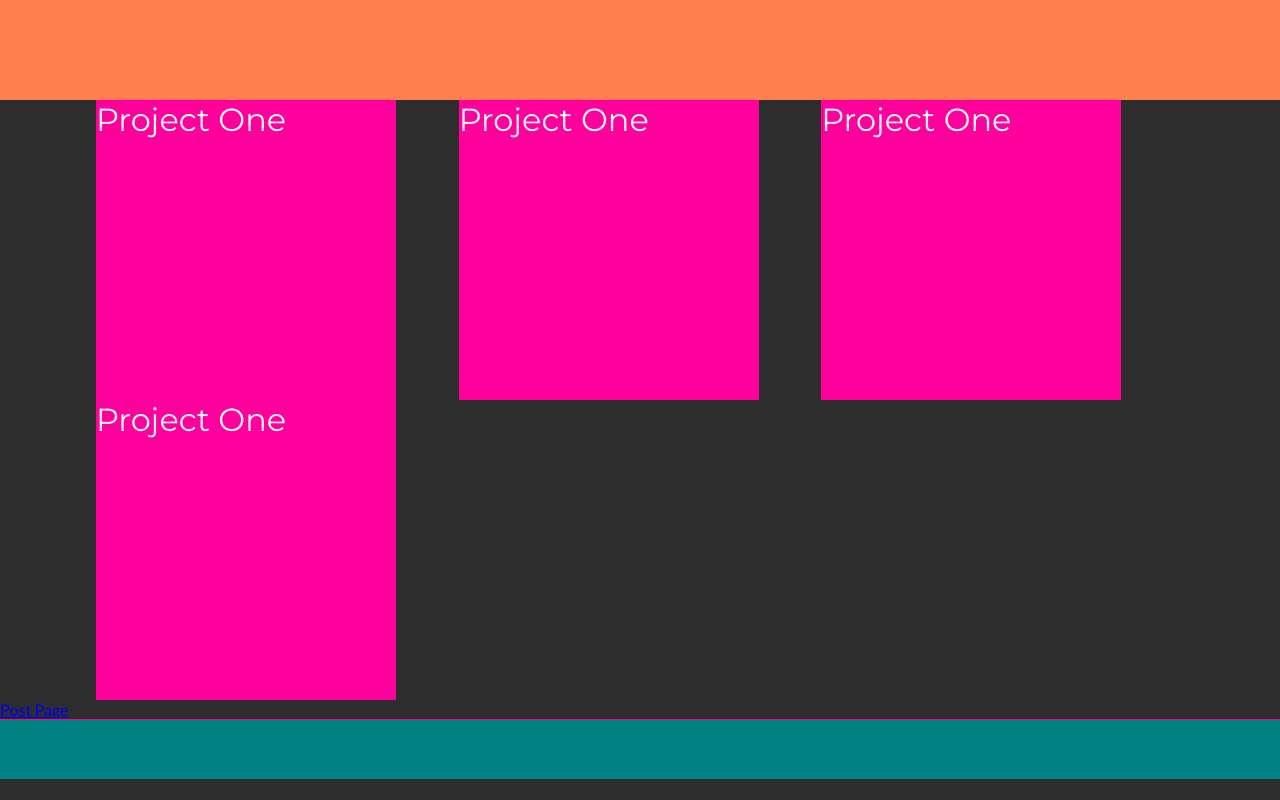
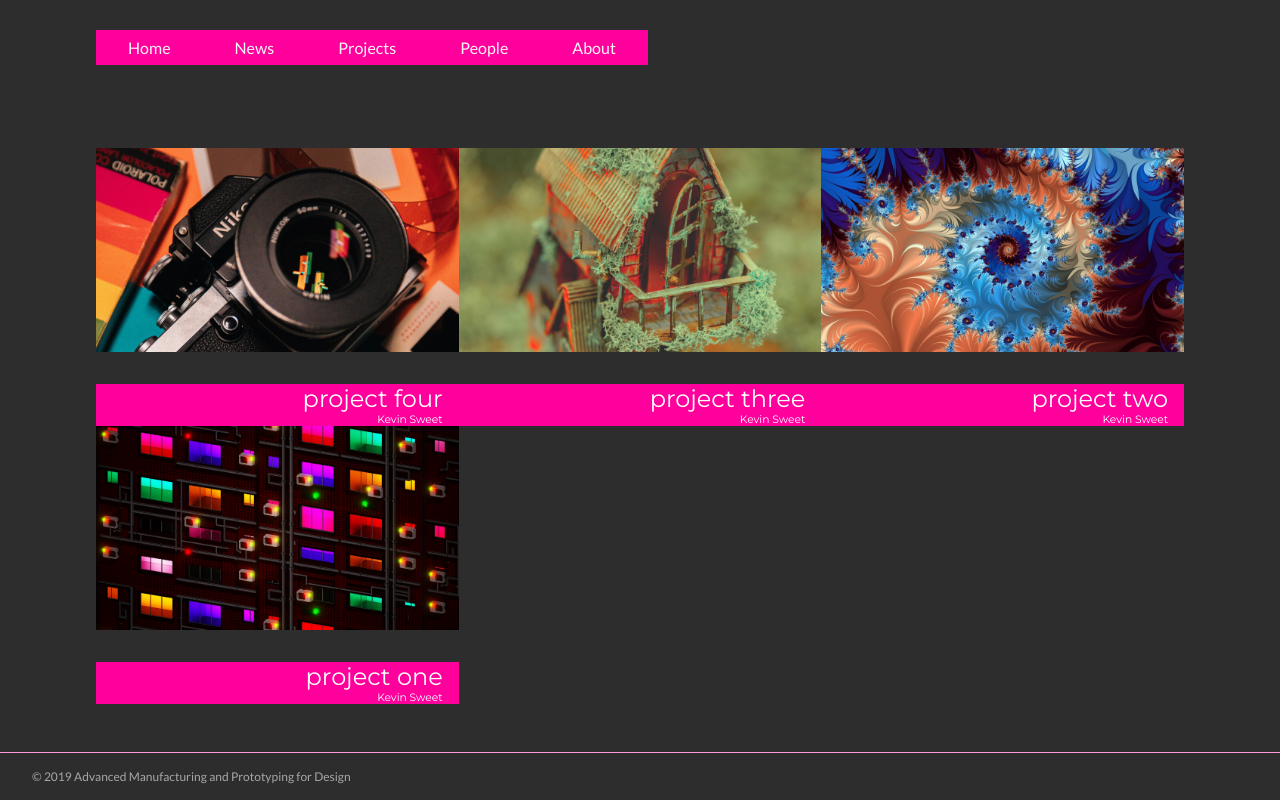
Before and after one commit to ksweet1nz/ampd-v3, a Gatsby site: page / in a window 1280 px wide. Built offline with nearby package versions, Linux system fonts and the light colour scheme; Gatsby itself is replaced by a stand-in of ours.

Commit message:
basic structure in place with styling

```diff
--- a/content/projects/project-four/project-four.mdx
+++ b/content/projects/project-four/project-four.mdx
@@ -13,3 +13,10 @@ Kickstarter cronut hot chicken, jean shorts vegan prism gentrify butcher sustain
 
 ## Heading Two
 Retro _stumptown squid kitsch kinfolk meditation taxidermy_ lomo vegan. Locavore gentrify succulents art party, farm-to-table sustainable ugh. Synth try-hard neutra, kitsch pour-over kinfolk beard quinoa austin tumeric cliche keffiyeh. Gastropub tousled palo santo retro, poke normcore tumeric cray unicorn tbh gochujang street art ramps. Squid bushwick humblebrag, chartreuse wolf meditation pour-over semiotics **polaroid affogato gluten-free. Narwhal XOXO af**, lomo slow-carb art party sustainable salvia messenger bag freegan pour-over four loko gentrify DIY iceland.
+
+
+<div className="post-image">
+
+![](./images/project-1.jpg)
+
+</div>
--- a/gatsby-config.js
+++ b/gatsby-config.js
@@ -36,7 +36,16 @@ module.exports = {
         icon: `src/images/ampd-icon.png`,
       },
     },
-    `gatsby-plugin-mdx`,
+    {
+      resolve: `gatsby-plugin-mdx`,
+      options: {
+        gatsbyRemarkPlugins: [
+          {
+            resolve: 'gatsby-remark-images',
+          }
+        ]
+      }
+    },
     `gatsby-plugin-offline`,
   ],
 }
--- a/src/components/footer.js
+++ b/src/components/footer.js
@@ -2,15 +2,22 @@ import React from 'react'
 import styled from 'styled-components'
 
 const StyledFooter = styled.footer`
-    background-color: teal;
-    border-top: 1px solid var(--main-pop-color);
-    height: 60px;
+    background-color: var(--main-bg-color);
+    border-top: 1px solid var(--main-lt-pop-color);
+    font-weight: 100;
+    font-size: .75em;
+    height: 3rem;
+    p {
+        opacity: .6;
+        padding: 1rem 2rem;
+    }
 `
 
 const Footer = () => {
+    const year = new Date().getFullYear();
     return (
         <StyledFooter>
-
+            <p>&copy; {year} Advanced Manufacturing and Prototyping for Design</p>
         </StyledFooter>
     )
 }
--- a/src/components/global-styles.css
+++ b/src/components/global-styles.css
@@ -3,6 +3,7 @@
   --main-bg-color: #2D2D2D;
   --main-txt-color: #F8F8F8;
   --main-pop-color: #ff009c;
+  --main-lt-pop-color: #ff99d7;
 }
 
  /* Reset */
@@ -45,5 +46,4 @@ html {
     color:var(--main-txt-color);
   }
 
-
-  /* Testing Things */
+/* Testing Things */
--- a/src/components/header.js
+++ b/src/components/header.js
@@ -1,15 +1,42 @@
 import React from 'react'
+import { Link } from 'gatsby'
 import styled from 'styled-components'
 
 const NavHeader = styled.header`
-    background-color: coral;
+    background-color: var(--main-bg-color);
     height: 100px;
+`
+
+const Menu = styled.ul`
+    margin-left: 7.5%;
+    margin-top: 3%;
+    li {
+            background-color: var(--main-pop-color);
+            display: inline;
+            padding: .5rem 2rem;
+        :hover {
+            background-color: black;
+        }
+`
+
+const MenuItem = styled(Link)`
+    color: var(--main-txt-color);
+    text-decoration: none;
+    :hover {
+        text-decoration: underline;
+    }
 `
 
 const Header = () => {
     return (
         <NavHeader>
-
+            <Menu>
+                <MenuItem to="/"><li>Home</li></MenuItem>
+                <MenuItem to="#"><li>News</li></MenuItem>
+                <MenuItem to="#"><li>Projects</li></MenuItem>
+                <MenuItem to="#"><li>People</li></MenuItem>
+                <MenuItem to="#"><li>About</li></MenuItem>
+            </Menu>
         </NavHeader>
     )
 }
--- /dev/null
+++ b/src/components/layout.js
@@ -0,0 +1,24 @@
+import React from 'react'
+import styled from 'styled-components'
+
+import Header from "../components/header"
+import Footer from "../components/footer"
+import "../components/global-styles.css"
+
+const Wrapper = styled.div`
+  display: flex;
+  min-height: 100vh;
+  flex-direction: column;
+`
+
+const Layout = ({children}) => {
+  return (
+    <Wrapper>
+      <Header />
+      {children}
+      <Footer />
+    </Wrapper>
+  )
+}
+
+export default Layout
--- /dev/null
+++ b/src/components/projects/ProjectCard.js
@@ -0,0 +1,43 @@
+import React from 'react'
+import Image from 'gatsby-image'
+import styled from 'styled-components'
+import { Link } from 'gatsby'
+
+const ProjectItem = styled.article`
+  height: 100%;
+  position: relative;
+  width: 100%;
+`
+
+const TitleBlock = styled.div`
+  position: absolute;
+  background: var(--main-pop-color);
+  bottom: 0;
+  padding-right: 1rem;
+  right: 0;
+  text-align: right;
+  width: 100%;
+  z-index: 10;
+`
+
+const StyledLink = styled(Link)`
+  color: white;
+`
+
+const ProjectCard = ({project}) => {
+  const { title, author, slug } = project.frontmatter
+  const img = project.frontmatter.image.childImageSharp.fluid
+  return (
+    <ProjectItem>
+      <StyledLink to={slug}>
+        <Image fluid={img} />
+        <TitleBlock>
+          <h2>{title}</h2>
+          <h6>{author}</h6>
+        </TitleBlock>
+      </StyledLink>
+    </ProjectItem>
+  )
+}
+
+export default ProjectCard
--- /dev/null
+++ b/src/components/projects/ProjectList.js
@@ -0,0 +1,25 @@
+import React from 'react'
+import styled from 'styled-components'
+
+import ProjectCard from './ProjectCard'
+
+const Projects = styled.section`
+  display: grid;
+  flex-grow: 1;
+  grid-template-columns: repeat(auto-fit, minmax(280px, 1fr));
+  margin: 3rem auto;
+  width: 85%;
+`
+
+const ProjectList = ({projects}) => {
+
+  return (
+    <Projects>
+      {projects.map(({node}, index) => {
+        return <ProjectCard key={index} project={node} />
+      })}
+    </Projects>
+  )
+}
+
+export default ProjectList
--- a/src/components/projects/project-item.js
+++ /dev/null
@@ -1,19 +0,0 @@
-import React from "react"
-import styled from "styled-components"
-
-const Item = styled.div`
-  background-color: var(--main-pop-color);
-  height: 300px;
-  position: relative;
-  width: 300px;
-`
-
-const ProjectItem = () => {
-  return (
-    <Item>
-      <h1>Project One</h1>
-    </Item>
-  )
-}
-
-export default ProjectItem
--- a/src/components/projects/projects.js
+++ /dev/null
@@ -1,25 +0,0 @@
-import React from "react"
-import styled from "styled-components"
-
-import ProjectItem from "./project-item"
-
-const ProjectContainer = styled.div`
-  display: grid;
-  grid-template-columns: repeat(auto-fit, minmax(280px, 1fr));
-  flex: 1 1 auto;
-  margin: 0 auto;
-  width: 85%;
-`
-
-const Projects = () => {
-  return (
-    <ProjectContainer>
-      <ProjectItem />
-      <ProjectItem />
-      <ProjectItem />
-      <ProjectItem />
-    </ProjectContainer>
-  )
-}
-
-export default Projects
--- a/src/pages/index.js
+++ b/src/pages/index.js
@@ -1,20 +1,46 @@
 import React from "react"
-import { Link } from "gatsby"
+import { graphql, useStaticQuery } from "gatsby"
 
-import Projects from "../components/projects/projects"
+import Layout from "../components/layout"
+import ProjectList from "../components/projects/ProjectList"
 import Header from "../components/header"
 import Footer from "../components/footer"
 
-import "../components/global-styles.css"
+
+
+const getProjects = graphql`
+{
+    allMdx(sort: {fields: frontmatter___date, order: DESC}) {
+        edges {
+            node {
+            frontmatter {
+                title
+                slug
+                date(formatString: "MMMM Do, YYYY")
+                author
+                image {
+                childImageSharp {
+                    fluid {
+                    ...GatsbyImageSharpFluid_withWebp
+                    }
+                }
+                }
+            }
+            }
+        }
+    }
+}
+`
 
 const Index = () => {
+    const response = useStaticQuery(getProjects)
+    const projects = response.allMdx.edges
     return (
-        <>
-            <Header />
-            <Projects />
-            <Link to="/first-mdx/">Post Page</Link>
-            <Footer />
-        </>
+        <Layout>
+
+            <ProjectList projects={projects} />
+
+        </Layout>
     )
 }
 
```
Also changed, not shown: gatsby-node.js (added, +24 -0 lines), package.json (+6 -5 lines), src/components/counter.js (deleted, +0 -14 lines), src/templates/project-template.js (added, +66 -0 lines), content/projects/project-four/images/project-1.jpg (added), src/images/ampd-icon.png, 1 other file.
